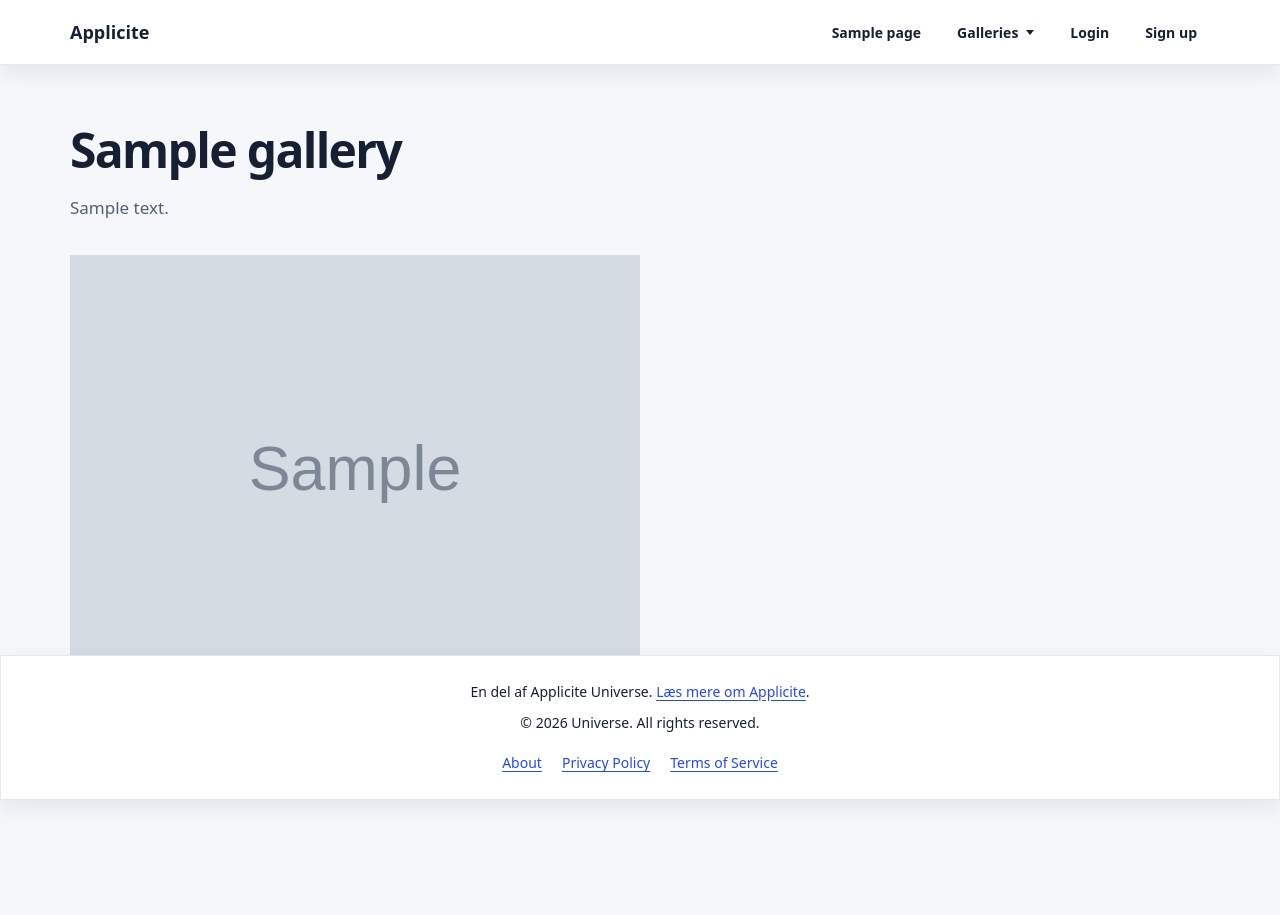
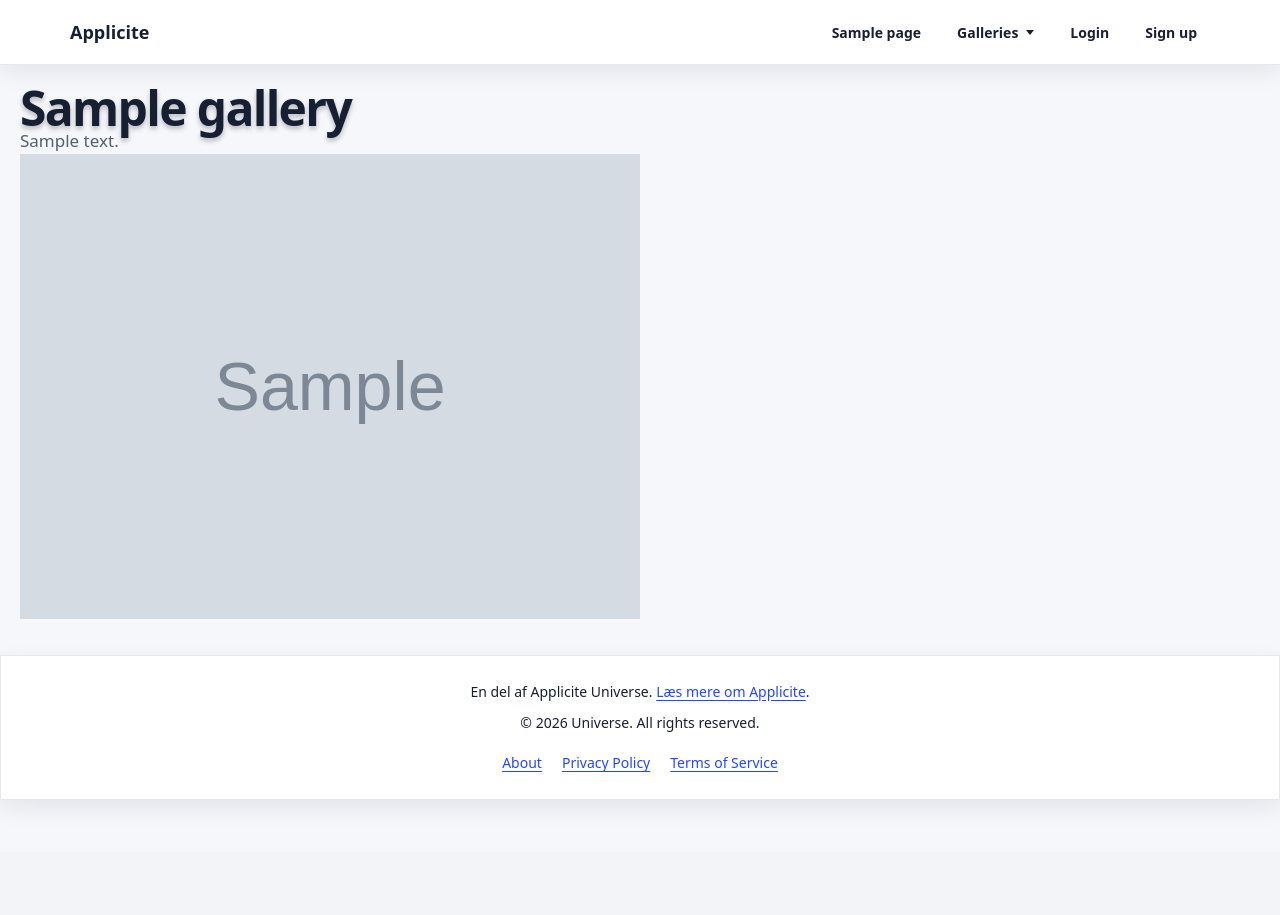
Before and after one commit to Th0Truck/Applicite-Universe, a Laravel app: a page that uses resources/views/galleries/show.blade.php in a window 1280 px wide. After the commit the page ends 800 px from the top, so only its background shows below. Run offline with Laravel 12, Linux system fonts and the light colour scheme; tables that the repository leaves empty hold one stand-in row (values such as "Sample post"); grey boxes marked "Sample" are stand-in pictures; style sheets or scripts are compiled from the project's sources; parts of the project's set-up code (start-up, migrations or seed data) failed here and were passed over.

Commit message:
Better gallery layout

```diff
--- a/resources/css/gallery.css
+++ b/resources/css/gallery.css
@@ -18,7 +18,7 @@ body.gallery-page {
 
 .gallery {
     margin: 0 auto;
-    max-width: 1180px;
+    /*max-width: 1180px;*/
     padding: clamp(28px, 5vw, 64px) 20px;
 }
 
@@ -30,24 +30,34 @@ body.gallery-page {
 
 .gallery h1 {
     font-size: clamp(30px, 5vw, 48px);
+    position: fixed;
+    top: 80px;
     font-weight: 800;
     letter-spacing: -0.035em;
     line-height: 1.15;
     margin: 0;
+    text-shadow: 0 3px 5px rgb(0 0 0 / 25%);
+    z-index: 988;
+    pointer-events: none;
 }
 
 .gallery-description {
     color: var(--gallery-muted);
+    position: fixed;
+    top: 110px;
     font-size: 17px;
     line-height: 1.75;
     margin-top: 16px;
     white-space: pre-line;
+    text-shadow: 0 3px 5px rgb(255 255 255 / 25%);
+    z-index: 987;
+    pointer-events: none;
 }
 
 .gallery-grid {
     display: grid;
     gap: 1px;
-    grid-template-columns: repeat(3, minmax(0, 1fr));
+    grid-template-columns: repeat(5, minmax(0, 1fr));
 }
 
 .gallery .gallery-image {
```
